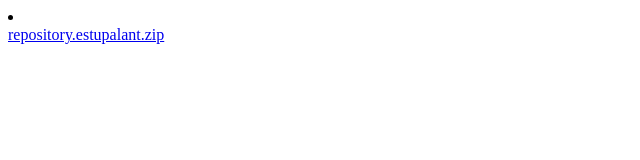
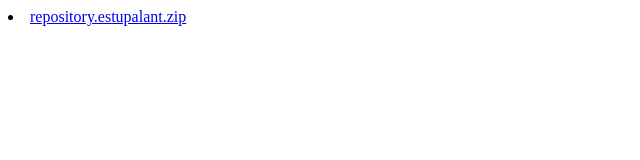
Before and after one commit to Tonga2025/Pocher, a plain HTML site: page index.html in a window 1280 px wide. Shown: the whole page, without its empty margins (0-640 px from the left). Drawn offline with Linux system fonts and the light colour scheme.

Commit message:
Fix list item structure in index.html

```diff
--- a/index.html
+++ b/index.html
@@ -1 +1 @@
-<li></li><a href="repository.estupalant.zip">repository.estupalant.zip</a></li>
+<li><a href="repository.estupalant.zip">repository.estupalant.zip</a></li>
```
